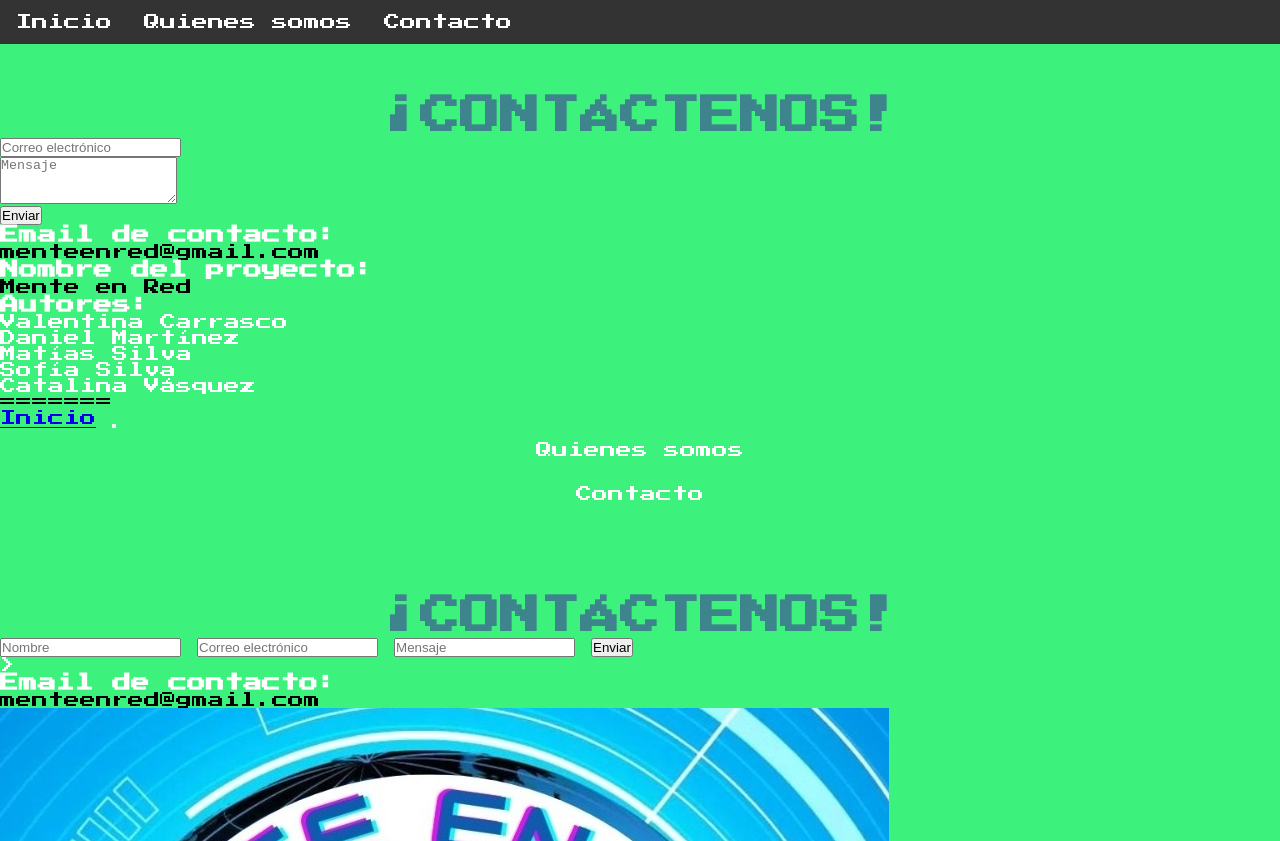
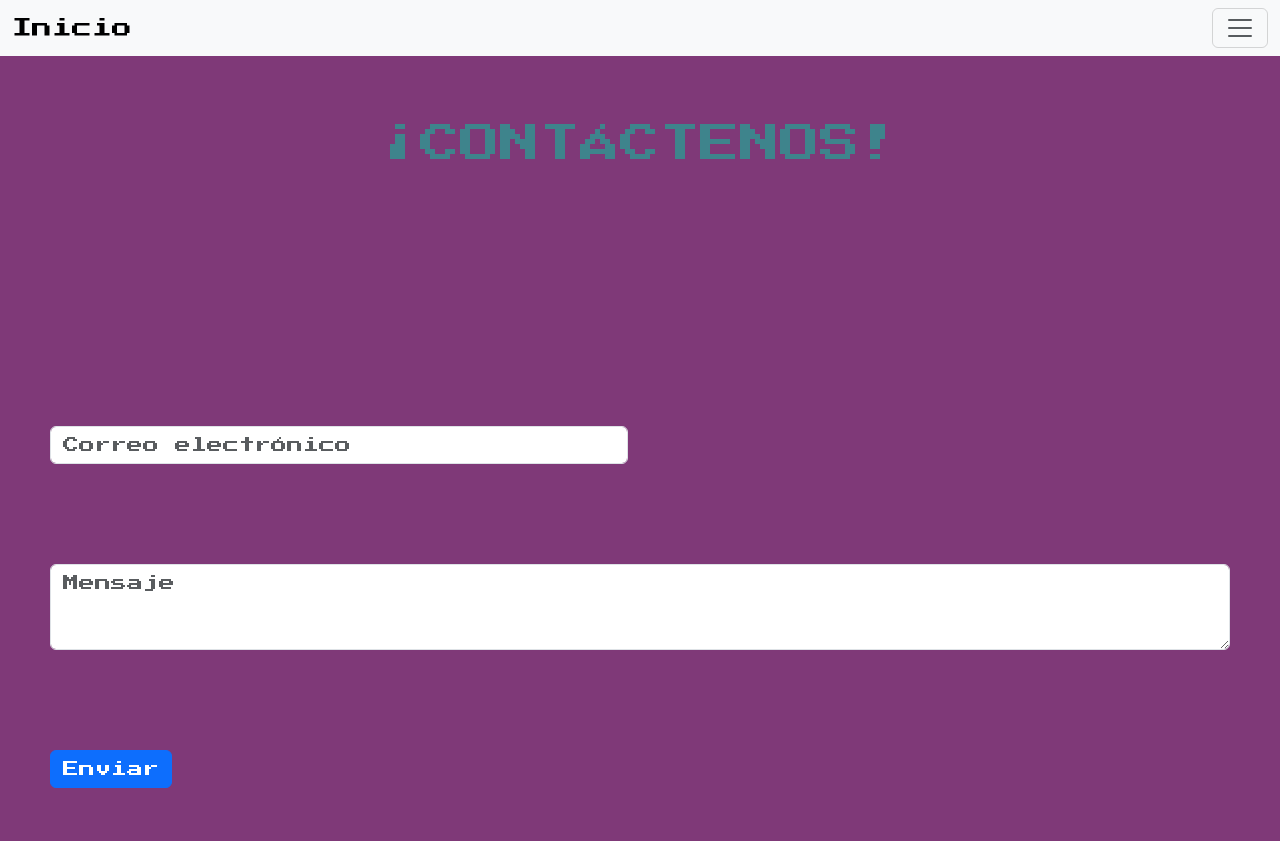
Before and after one commit to msil22/sitio-web, a plain HTML site: page contacto.html in a window 1280 px wide. Shown: the top 841 px of the page. Drawn offline with nearby package versions, Linux system fonts and the light colour scheme.

Commit message:
diseño final

```diff
--- a/contacto.html
+++ b/contacto.html
@@ -5,63 +5,11 @@
   <meta http-equiv="X-UA-Compatible" content="IE=edge">
   <meta name="viewport" content="width=device-width, initial-scale=1.0">
   <link href="https://fonts.googleapis.com/css2?family=Press+Start+2P&display=swap" rel="stylesheet">
+  <link href="https://cdn.jsdelivr.net/npm/bootstrap@5.3.2/dist/css/bootstrap.min.css" rel="stylesheet" integrity="sha384-T3c6CoIi6uLrA9TneNEoa7RxnatzjcDSCmG1MXxSR1GAsXEV/Dwwykc2MPK8M2HN" crossorigin="anonymous">
   <link rel="stylesheet" href="estilos.css">
   <title>contacto</title>
 </head>
-<<<<<<< HEAD
 <body id="uwu">
-  <ul id="nav">
-    <li class="paginas"><a class="active" href="index.html">Inicio</a></li>
-    <li class="paginas"><a href="quienessomos.html">Quienes somos</a></li>
-    <li class="paginas"><a href="contacto.html">Contacto</a></li>
-  </ul>
-  <h1>¡CONTÁCTENOS!</h1>
-
-  <form action="mailto:tu@email.com" method="post">
-    <div class="row">
-      <div class="col-md-6">
-        <input type="email" class="form-control" name="correo" placeholder="Correo electrónico">
-      </div>
-    </div>
-    <div class="row">
-      <div class="col-md-12">
-        <textarea class="form-control" rows="3" name="mensaje" placeholder="Mensaje"></textarea>
-      </div>
-    </div>
-    <div class="row">
-      <div class="col-md-12">
-        <button type="submit" class="btn btn-primary">Enviar</button>
-      </div>
-    </div>
-  </form>
-
-  <footer>
-    <div>
-      <h3> Email de contacto: </h3>
-      <p> menteenred@gmail.com </p>
-    </div>
-    <div>
-      <h3> Nombre del proyecto: </h3>
-      <p> Mente en Red </p>
-    </div>
-    <div>
-      <h3> Autores: </h3>
-      <ul>
-        <li>Valentina Carrasco</li>
-
-        <li>Daniel Martínez</li>
-
-        <li>Matías Silva</li>
-
-        <li>Sofía Silva</li>
-
-        <li>Catalina Vásquez</li>
-      </ul>
-    </div>
-  </footer>
-  <script src="index.js"></script>
-=======
-<body>
   <div class="p-3 mb-2 bg-dark-subtle text-emphasis-dark">
     <nav class="navbar fixed-top bg-body-tertiary">
         <div class="container-fluid">
@@ -83,12 +31,25 @@
       </nav>
     </div>
   <h1>¡CONTÁCTENOS!</h1>
+
   <form action="mailto:tu@email.com" method="post">
-    <input type="text" name="nombre" placeholder="Nombre">
-    <input type="email" name="correo" placeholder="Correo electrónico">
-    <input type="text" name="mensaje" placeholder="Mensaje">
-    <input type="submit" value="Enviar">
+    <div class="row">
+      <div class="col-md-6">
+        <input type="email" class="form-control" name="correo" placeholder="Correo electrónico">
+      </div>
+    </div>
+    <div class="row">
+      <div class="col-md-12">
+        <textarea class="form-control" rows="3" name="mensaje" placeholder="Mensaje"></textarea>
+      </div>
+    </div>
+    <div class="row">
+      <div class="col-md-12">
+        <button type="submit" class="btn btn-primary">Enviar</button>
+      </div>
+    </div>
   </form>
+
   <footer class="footer mt-auto py-3 bg-dark">
     <div class="container text-center text-white">
         <span class="text-muted"></span>
@@ -126,6 +87,5 @@
 </footer>
   <script src="https://cdn.jsdelivr.net/npm/bootstrap@5.3.2/dist/js/bootstrap.bundle.min.js" integrity="sha384-C6RzsynM9kWDrMNeT87bh95OGNyZPhcTNXj1NW7RuBCsyN/o0jlpcV8Qyq46cDfL" crossorigin="anonymous"></script>
   <script src="index.js"></script>
->>>>>>> 486d424898121230abe89ae2f66d5895c99d4baa
 </body>
 </html>
--- a/estilos.css
+++ b/estilos.css
@@ -106,3 +106,45 @@ li a:hover:not(.active) {
 footer{
     color: white;
 }
+
+#carouselExampleIndicators{
+    margin-bottom: 100px;
+}
+
+
+.carrusel{
+    max-width: 650px;
+    margin: auto;
+}
+
+
+.textoBase{
+    max-width: 800px;
+    margin: auto;
+    margin-top: 75px;
+    margin-bottom: 75px;
+    display: flex;
+    align-items: center;
+}
+
+.correo{
+    color: white;
+}
+
+#fcontacto{
+    padding-top: 100px;
+}
+
+
+#uwu {
+    background-color: rgb(127, 57, 120);
+}
+
+form{
+    padding-top: 200px;
+    padding-bottom: 300px;
+}
+
+.row{
+    padding: 50px;
+}
--- a/index.js
+++ b/index.js
@@ -25,6 +25,9 @@ $(document).ready(function() {
               alert("Ha ocurrido un error al enviar el mensaje.");
           }
       });
+  });
+
+  // Agrega un evento de envío al formulario
   document.querySelector("form").addEventListener("submit", function(event) {
       event.preventDefault();
       let nombre = document.querySelector("input[name='nombre']").value;
@@ -40,4 +43,6 @@ document.querySelector("form").addEventListener("submit", function(event) {
               ${mensaje}
           `,
       });
+      // Agregar cualquier lógica adicional que desees aquí
   });
+});
```
Also changed, not shown: index.html (+0 -1 lines). Lines whose indentation alone changed are shown as unchanged.
